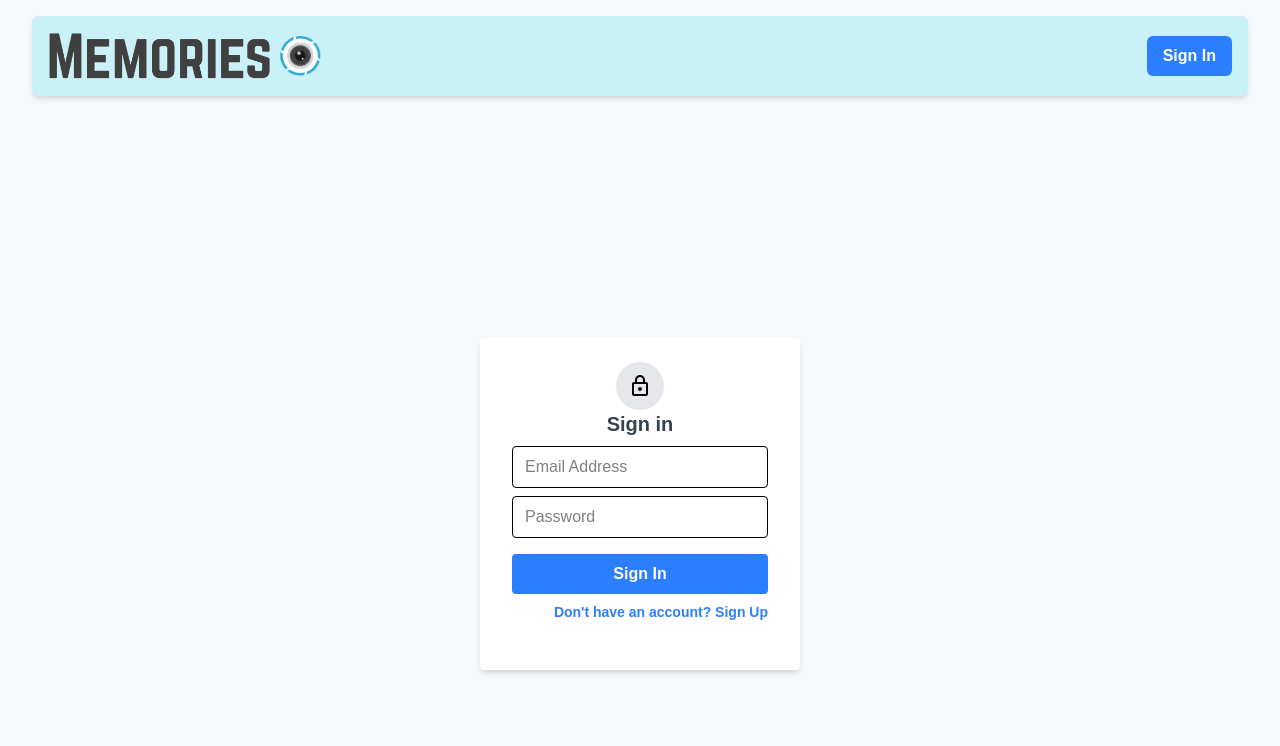
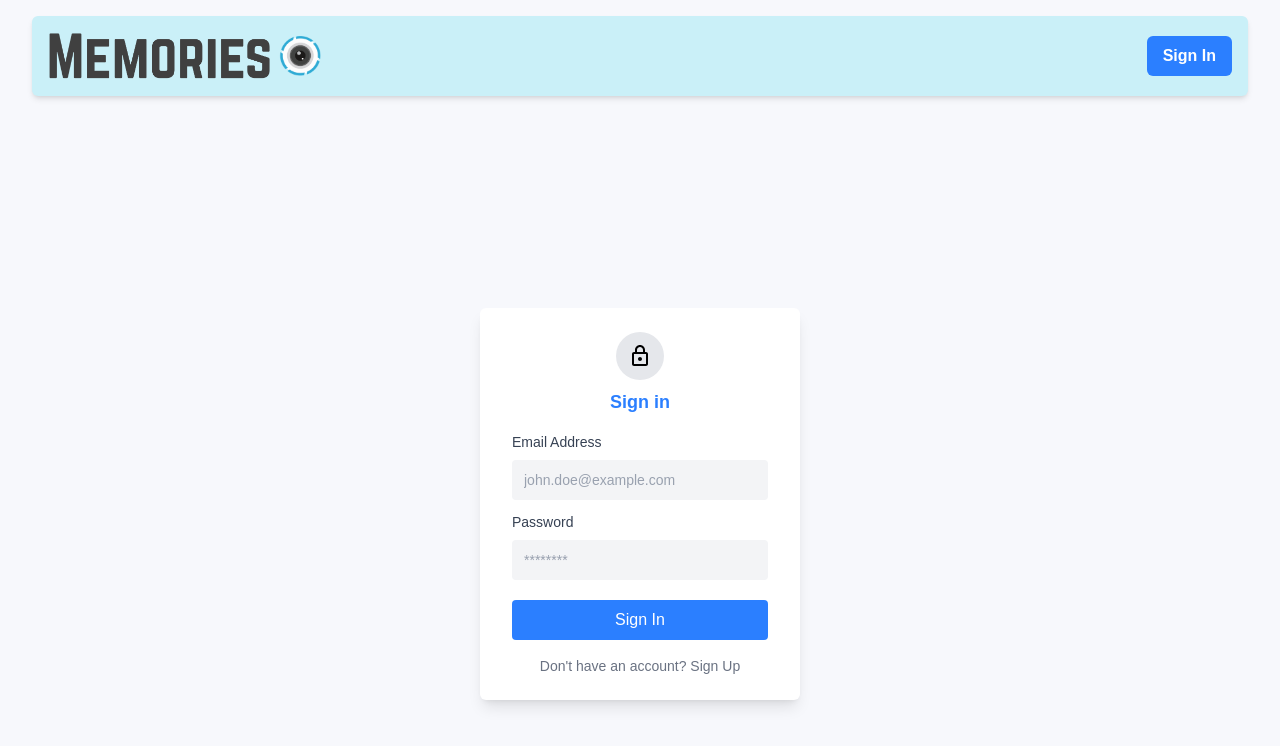
Before and after one commit to hubaydi/project-mern-memories, a React (Vite) app in the folder client/: page /auth in a window 1280 px wide. Shown: the top 746 px of the page. Built offline with nearby package versions, Linux system fonts and the light colour scheme.

Commit message:
refactor: enhance UI components with Tailwind CSS for improved styling and layout

```diff
--- a/client/src/components/Auth.jsx
+++ b/client/src/components/Auth.jsx
@@ -66,30 +66,30 @@ const SignUp = () => {
   return (
     <div className="flex justify-center items-center h-screen">
       <div className="w-full max-w-xs">
-        <div className="bg-white shadow-md rounded px-8 pt-6 pb-8 mb-4">
+        <div className="bg-white shadow-lg rounded-md px-8 pt-6 pb-2 mb-4">
           <div className="flex justify-center">
-            <div className="w-12 h-12 rounded-full bg-gray-200 flex items-center justify-center">
+            <div className="w-12 h-12 rounded-full bg-gray-200 flex items-center justify-center mb-2">
               <LockOutlinedIcon />
             </div>
           </div>
-          <h1 className="block text-gray-700 text-center text-xl font-bold mb-2">{ isSignup ? 'Sign up' : 'Sign in' }</h1>
+          <h1 className="text-blue-500 text-center text-lg font-semibold mb-4">{ isSignup ? 'Sign up' : 'Sign in' }</h1>
           <form className="mb-4" onSubmit={handleSubmit}>
             <div className="grid gap-2">
               { isSignup && (
-                <>
-                  <Input name="firstName" label="First Name" handleChange={handleChange} autoFocus half />
-                  <Input name="lastName" label="Last Name" handleChange={handleChange} half />
-                </>
+                <div className="flex gap-2">
+                  <Input name="firstName" label="First name" placeholder="John" handleChange={handleChange} autoFocus/>
+                  <Input name="lastName" label="Last name" placeholder="Doe" handleChange={handleChange}/>
+                </div>
               )}
-              <Input name="email" label="Email Address" handleChange={handleChange} type="email" />
-              <Input name="password" label="Password" handleChange={handleChange} type={showPassword ? 'text' : 'password'} handleShowPassword={handleShowPassword} />
-              { isSignup && <Input name="confirmPassword" label="Repeat Password" handleChange={handleChange} type="password" /> }
+              <Input name="email" label="Email Address" placeholder="john.doe@example.com" handleChange={handleChange} type="email" />
+              <Input name="password" label="Password" placeholder="********" handleChange={handleChange} type={showPassword ? 'text' : 'password'} handleShowPassword={handleShowPassword} />
+              { isSignup && <Input name="confirmPassword" label="Repeat Password" placeholder="********" handleChange={handleChange} type="password" /> }
             </div>
-            <button className="bg-blue-500 hover:bg-blue-700 text-white font-bold py-2 px-4 rounded focus:outline-none focus:shadow-outline w-full mt-4" type="submit">
+            <button className="bg-blue-500 hover:bg-blue-700 text-white  py-2 px-4 rounded focus:outline-none focus:shadow-outline w-full mt-4 cursor-pointer" type="submit">
               { isSignup ? 'Sign Up' : 'Sign In' }
             </button>
-            <div className="flex items-center justify-end mt-2">
-              <button className="inline-block align-baseline font-bold text-sm text-blue-500 hover:text-blue-800" onClick={switchMode}>
+            <div className="flex justify-center mt-4">
+              <button className="text-sm text-gray-500 hover:text-blue-500" onClick={switchMode}>
                 { isSignup ? 'Already have an account? Sign in' : "Don't have an account? Sign Up" }
               </button>
             </div>
--- a/client/src/components/Form.jsx
+++ b/client/src/components/Form.jsx
@@ -39,8 +39,8 @@ const Form = ({ currentId, setCurrentId }) => {
 
   if (!user?.result?.name) {
     return (
-      <div className="bg-white rounded-lg shadow-md p-6"> {/* Replace Paper with div and add Tailwind classes */}
-        <h6 className='text-center' >
+      <div className="bg-white rounded-lg shadow-lg mt-4 p-6"> {/* Replace Paper with div and add Tailwind classes */}
+        <h6 className='text-center ' >
           Please Sign In to create your own memories and like other's memories.
         </h6>
       </div>
--- a/client/src/components/Home.jsx
+++ b/client/src/components/Home.jsx
@@ -49,12 +49,11 @@ const Home = () => {
 
   return (
     <div className="grow mt-10"> {/* Replace Grow with div and add Tailwind class */}
-      <div className="max-w-7xl mx-auto"> {/* Replace Container with div and add Tailwind class */}
-        <div className="flex flex-col md:flex-row justify-between items-start space-x-2"> {/* Replace Grid with div and add Tailwind classes */}
-          <div className="w-full sm:w-full md:w-3/4 pt-10 md:pt-0"> {/* Replace Grid with div and add Tailwind classes */}
+        <div className="flex flex-col items-center md:flex-row justify-between md:items-start space-x-2"> {/* Replace Grid with div and add Tailwind classes */}
+          <div className="w-full md:w-3/4 pt-10 md:pt-0"> {/* Replace Grid with div and add Tailwind classes */}
             <Posts setCurrentId={setCurrentId} />
           </div>
-          <div className="w-full sm:w-2/3 md:w-1/4 -order-1 mr-4"> {/* Replace Grid with div and add Tailwind classes */}
+          <div className="w-full min-w-[250px] sm:w-2/3 md:w-1/4 -order-1 mr-4"> {/* Replace Grid with div and add Tailwind classes */}
             <div className="bg-white p-4 rounded shadow-md"> {/* Replace AppBar with div and add Tailwind classes */}
               <input /* Replace TextField with input and add Tailwind classes */
                 type="text"
@@ -98,14 +97,13 @@ const Home = () => {
             </div>
             <Form currentId={currentId} setCurrentId={setCurrentId} />
             {(!searchQuery && !tags.length) && (
-              <div className="bg-white p-4 rounded shadow mt-4"> {/* Replace Paper with div and add Tailwind classes */}
+              <div className="bg-white p-4 rounded shadow my-4"> {/* Replace Paper with div and add Tailwind classes */}
                 <Pagination page={page} />
               </div>
             )}
           </div>
         </div>
       </div>
-    </div>
   );
 };
 
--- a/client/src/components/Input.jsx
+++ b/client/src/components/Input.jsx
@@ -2,14 +2,15 @@ import React from 'react';
 import VisibilityIcon from '@mui/icons-material/Visibility';
 import VisibilityOffIcon from '@mui/icons-material/VisibilityOff';
 
-const Input = ({ name, handleChange, label, half, autoFocus, type, handleShowPassword }) => (
-  <div className={`w-full ${half ? 'sm:w-1/2' : ''}`}>
+const Input = ({ name, handleChange, label, autoFocus, type, handleShowPassword, placeholder }) => (
+  <div className="w-full space-y-2 mb-1">
+    <label htmlFor={name} className="block text-sm font-medium text-gray-700">{label}</label>
     <input
       name={name}
       onChange={handleChange}
-      className="w-full border rounded py-2 px-3"
+      className="w-full bg-gray-100 rounded py-2 px-3 focus:outline-none focus:ring-1 focus:ring-blue-500 placeholder:text-gray-400 placeholder:text-sm"
       required
-      placeholder={label}
+      placeholder={placeholder}
       autoFocus={autoFocus}
       type={type}
     />
--- a/client/src/components/Posts/Posts.jsx
+++ b/client/src/components/Posts/Posts.jsx
@@ -5,18 +5,18 @@ import Post from './Post/Post';
 const Posts = ({ setCurrentId }) => {
   const { posts, isLoading } = useSelector((state) => state.posts);
 
-  if (!posts?.length && !isLoading) return `<div className="text-2xl text-center mt-5">No posts</div>`;
+  if (!posts?.length && !isLoading) return <div className="text-2xl text-center mt-5">No posts</div>;
 
   return (
     isLoading ? (
       <div className="flex justify-center items-center h-screen">
-        <div className="animate-spin rounded-full h-32 w-32 border-t-2 border-b-2 border-purple-500"></div>
+        <div className="animate-spin rounded-full size-32 border-t-2 border-b-2 border-purple-500"></div>
       </div>
     ) : (
-      <div className="container mx-auto">
-        <div className="flex flex-wrap -mx-3 items-stretch">
+      <div className="container mx-auto mb-4">
+        <div className="columns-1 md:columns-2 lg:columns-3 xl:columns-4 gap-4 space-y-4">
           {posts?.map((post) => (
-            <div key={post._id} className="w-full sm:w-1/2 md:w-1/2 lg:w-1/3 xl:w-1/3 px-3 mb-6">
+            <div key={post._id} className="flex justify-center min-w-[220px] break-inside-avoid mb-4">
               <Post post={post} setCurrentId={setCurrentId} />
             </div>
           ))}
```
